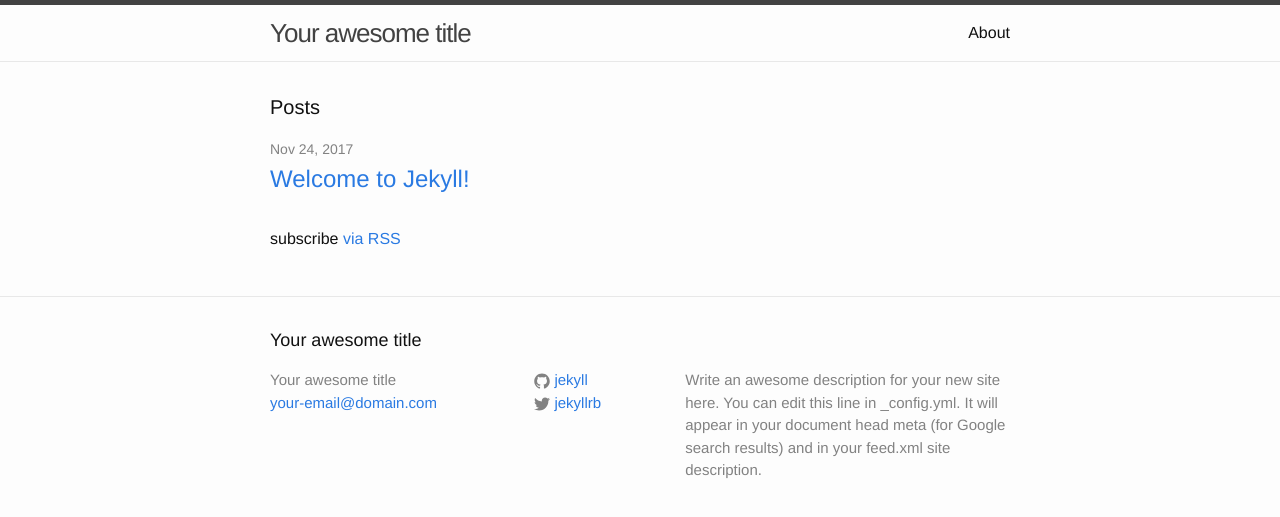
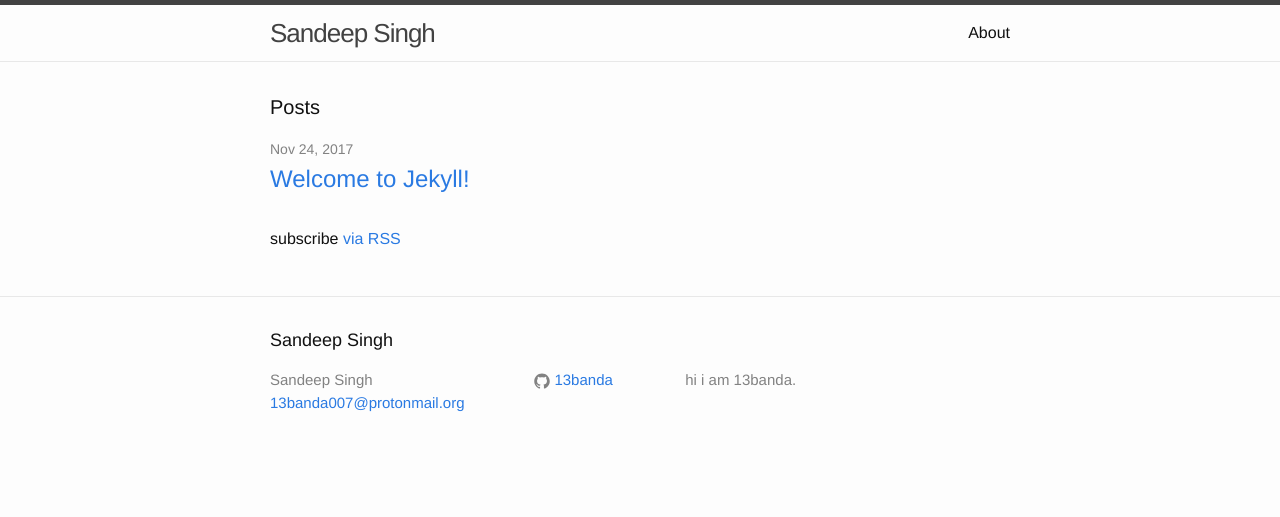
Before and after one commit to 13banda/13banda.github.io, a Jekyll site: the page built from index.html, in a window 1280 px wide. Shown: the top 517 px of the page. Built offline with Jekyll 4.4.1, drawn with Linux system fonts in a browser that asks for light colours.

Commit message:
Update _config.yml

```diff
--- a/_config.yml
+++ b/_config.yml
@@ -6,16 +6,13 @@
 # 'jekyll serve'. If you change this file, please restart the server process.
 
 # Site settings
-title: Your awesome title
-email: your-email@domain.com
+title: Sandeep Singh
+email: 13banda007@protonmail.org
 description: > # this means to ignore newlines until "baseurl:"
-  Write an awesome description for your new site here. You can edit this
-  line in _config.yml. It will appear in your document head meta (for
-  Google search results) and in your feed.xml site description.
+  hi i am 13banda.
 baseurl: "" # the subpath of your site, e.g. /blog
-url: "http://yourdomain.com" # the base hostname & protocol for your site
-twitter_username: jekyllrb
-github_username:  jekyll
+url: "https://13banda.github.io/" # the base hostname & protocol for your site
+github_username:  13banda
 
 # Build settings
 markdown: kramdown
```
